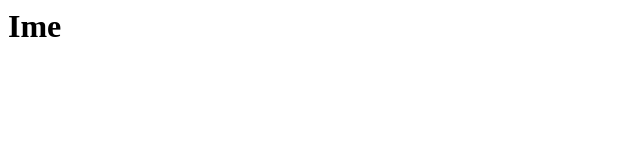
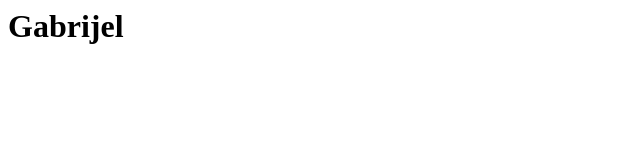
Before and after one commit to Katanica/zoo-web-app, a plain HTML site: page vjezbe.html in a window 1280 px wide. Shown: the whole page, without its empty margins (0-640 px from the left). Drawn offline with Linux system fonts and the light colour scheme.

Commit message:
Gabrijel

```diff
--- a/vjezbe.html
+++ b/vjezbe.html
@@ -5,7 +5,7 @@
 </head>
 
 <body>
-	<h1>Ime</h1>
+	<h1>Gabrijel</h1>
 </body>
 
 </html>
```
